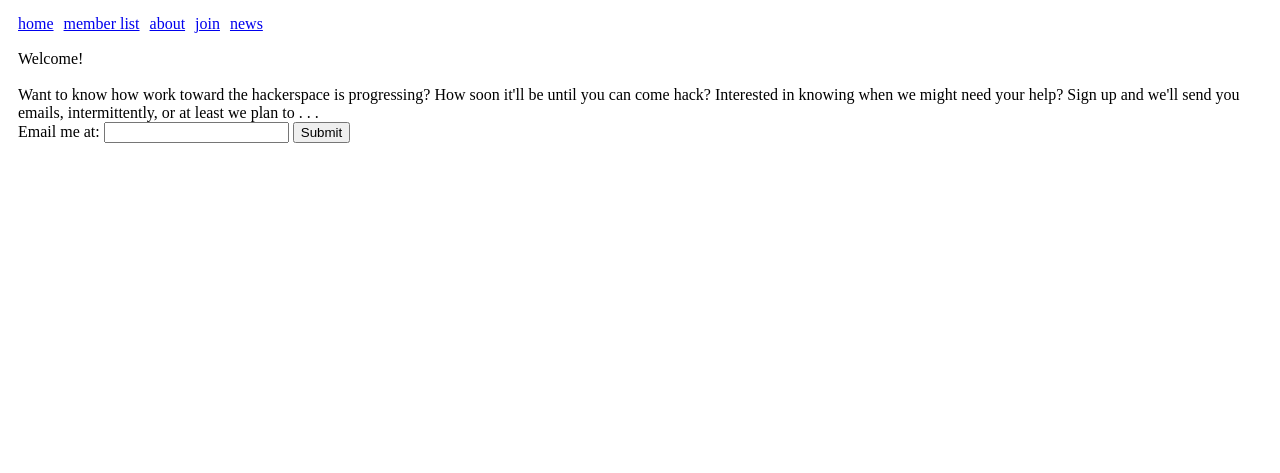
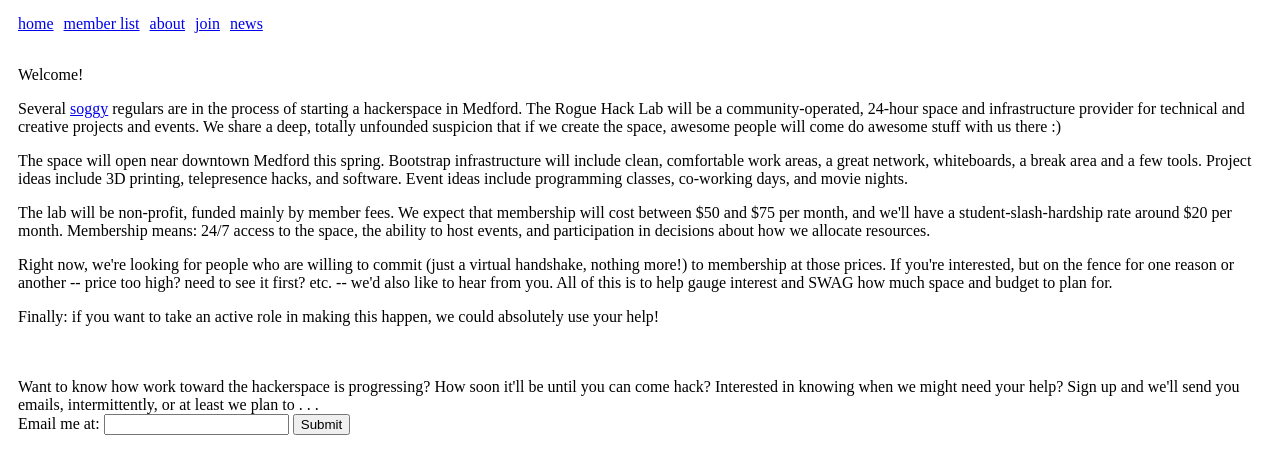
Before and after one commit to rogue-hack-lab/website-pre2013, a plain HTML site: page roguehacklab/static/index.html in a window 1280 px wide. Shown: the part 61-534 px from the top of the page. Drawn offline with Linux system fonts and the light colour scheme.

Commit message:
Adding verbiage from David's email to soggy list for home page.

```diff
--- a/roguehacklab/static/index.html
+++ b/roguehacklab/static/index.html
@@ -20,9 +20,49 @@
       </ul>
     </div>
     <div id="content">
-      Welcome!
+      <p>Welcome!</p>
+
+      <p>
+        Several <a href="http://sog.gy">soggy</a> regulars are in the process of
+        starting a hackerspace in Medford. The Rogue Hack Lab will be a
+        community-operated, 24-hour space and infrastructure provider for
+        technical and creative projects and events. We share a deep, totally
+        unfounded suspicion that if we create the space, awesome people will
+        come do awesome stuff with us there :)
+      </p>
+
+      <p>
+        The space will open near downtown Medford this spring. Bootstrap
+        infrastructure will include clean, comfortable work areas, a great
+        network, whiteboards, a break area and a few tools. Project ideas
+        include 3D printing, telepresence hacks, and software. Event ideas
+        include programming classes, co-working days, and movie nights.
+      </p>
+
+      <p>
+        The lab will be non-profit, funded mainly by member fees. We expect
+        that membership will cost between $50 and $75 per month, and we'll
+        have a student-slash-hardship rate around $20 per month. Membership
+        means: 24/7 access to the space, the ability to host events, and
+        participation in decisions about how we allocate resources.
+      </p>
+
+      <p>
+        Right now, we're looking for people who are willing to commit (just a
+        virtual handshake, nothing more!) to membership at those prices. If
+        you're interested, but on the fence for one reason or another -- price
+        too high? need to see it first? etc. -- we'd also like to hear from
+        you. All of this is to help gauge interest and SWAG how much space and
+        budget to plan for.
+      </p>
+
+      <p>
+        Finally: if you want to take an active role in making this happen, we
+        could absolutely use your help!
+      </p>
+
       </br></br>
-      Want to know how work toward the hackerspace is progressing? How soon it'll be until you can come hack? Interested in knowing when we might need your help? Sign up and we'll send you emails, intermittently, or at least we plan to . . .
+Want to know how work toward the hackerspace is progressing? How soon it'll be until you can come hack? Interested in knowing when we might need your help? Sign up and we'll send you emails, intermittently, or at least we plan to . . .
       <form action="/signup" method="post">
         Email me at: <input type="text" name="email" />
         <input type="submit" value="Submit" />
```
